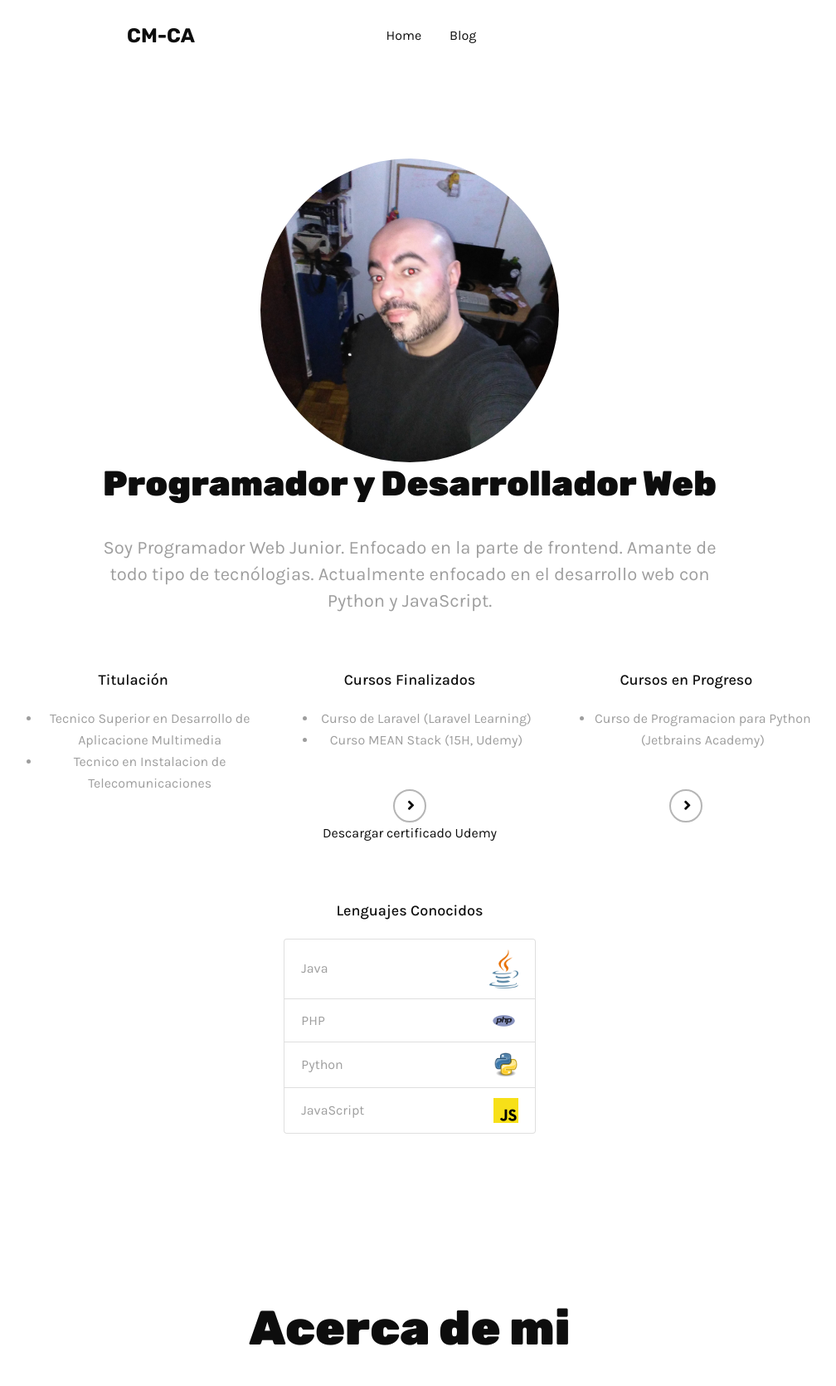
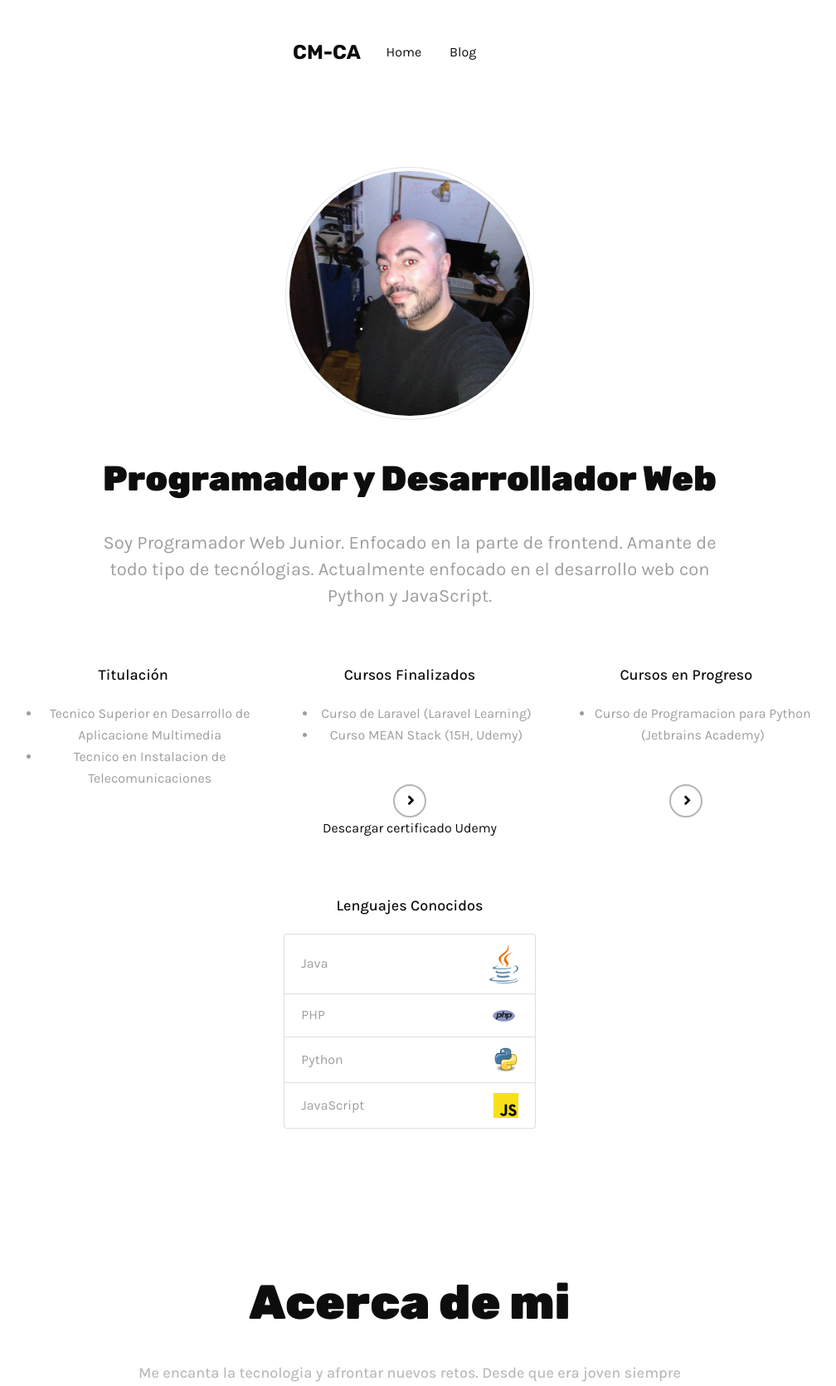
Before and after one commit to CM-CA/portfolio, a Django app: page / in a window 1280 px wide. Shown: the top 1670 px of the page at 83% size, without its empty margins (146-1154 px from the left). Run offline with Django 3.2, Linux system fonts and the light colour scheme; some libraries are stand-ins or nearby versions.

Commit message:
change styles ond principal pic and header

```diff
--- a/base/templates/base/index.html
+++ b/base/templates/base/index.html
@@ -29,15 +29,15 @@
 <body>
 <!-- Navigation 1 -->
 
-<nav class="navigation_1 bg-light pt-30 pb-30 text-center">
+<nav class="navigation_1 bg-light pt-30 pb-20 text-center">
     <div class="container px-xl-0">
 
         <div class="row justify-content-center align-items-center f-16">
-            <div class="row justify-content-center align-items-center text-lg-left" data-aos="fade-down"
+            <div class="row justify-content-center align-items-center text-lg-left pt-20" data-aos="fade-down"
                  data-aos-delay="300" data-aos-duration="600">
                 <a class="logo link color-main" href="https://github.com/CM-CA">CM-CA</a>
             </div>
-            <div class="col-lg-6" data-aos="fade-down" data-aos-delay="0" data-aos-duration="600">
+            <div class="col-lg-2 pt-20" data-aos="fade-down" data-aos-delay="0" data-aos-duration="600">
                 <a class="link color-main mx-15" href="{% url 'home' %}">Home</a>
                 <a class="link color-main mx-15" href="{% url 'blog' %}">Blog</a>
             </div>
@@ -48,14 +48,14 @@
 
 <!-- Feature 2 -->
 
-<section class="feature_2 bg-light pt-105 pb-45 text-center">
+<section class="feature_2 bg-light pt-105 pb-20 text-center">
     <div class="container px-xl-0">
         <div class="row justify-content-center">
             <div class="col-xl-8 col-lg-10">
-
-                <img alt="Yo" class="img-fluid rounded-circle" data-aos="fade-down" data-aos-delay="15"
-                     data-aos-duration="2000" height="360" src="{% static 'images/yo.jpg' %}" width="360">
-
+                 <div class="pt-0 pb-45">
+                <img class="img-fluid img-thumbnail rounded-circle" data-aos="fade-down" data-aos-delay="15"
+                     data-aos-duration="2000" height="300" src="{% static 'images/yo.jpg' %}" width="300" alt="Yo">
+                 </div>
                 <h2 class="small" data-aos="fade-down" data-aos-delay="0" data-aos-duration="600">
                     Programador y Desarrollador Web
                 </h2>
```
